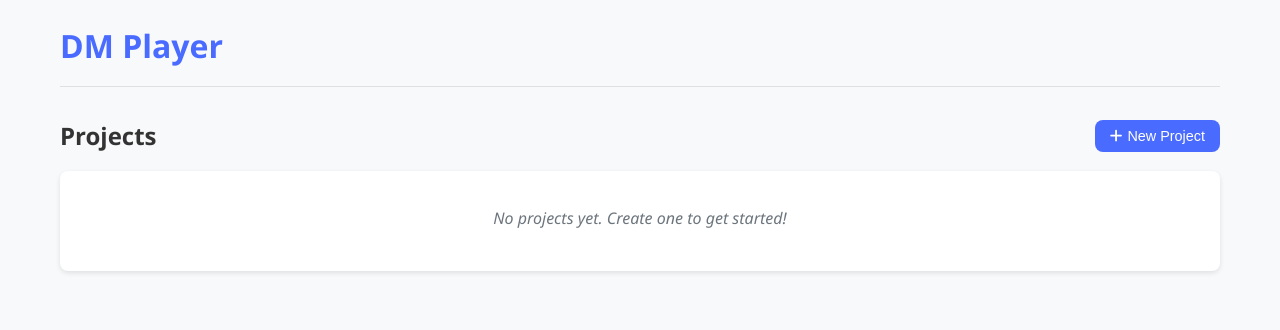
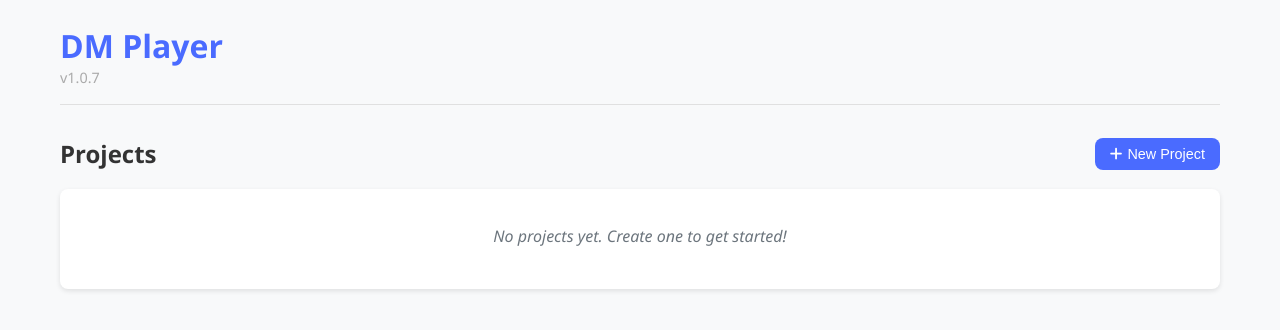
Before and after one commit to 0ut5ider/DM-Player, a website: page public/index.html in a window 1280 px wide. Drawn offline with Linux system fonts and the light colour scheme; no server answers.

Commit message:
display version number

```diff
--- a/public/app.js
+++ b/public/app.js
@@ -1,4 +1,5 @@
 // Global state
+const appVersion = "1.0.7";
 let currentProject = null;
 let cueColors = {};
 let draggingCueId = null;
@@ -45,7 +46,18 @@ document.addEventListener('DOMContentLoaded', () => {
 
   // Set up event listeners
   setupEventListeners();
+
+  // Display app version
+  displayAppVersion();
 });
+
+// Display App Version
+function displayAppVersion() {
+  const versionElement = document.getElementById('app-version');
+  if (versionElement) {
+    versionElement.textContent = `v${appVersion}`;
+  }
+}
 
 // Setup all event listeners
 function setupEventListeners() {
--- a/public/index.html
+++ b/public/index.html
@@ -11,7 +11,10 @@
     <div class="app-container">
         <!-- Header -->
         <header>
-            <h1>DM Player</h1>
+            <div class="title-container">
+                <h1>DM Player</h1>
+                <span id="app-version" class="app-version-text"></span>
+            </div>
             <div id="navigation">
                 <button id="back-button" class="hidden"><i class="fas fa-arrow-left"></i> Back to Projects</button>
             </div>
--- a/public/style.css
+++ b/public/style.css
@@ -40,15 +40,27 @@ body {
 header {
   display: flex;
   justify-content: space-between;
-  align-items: center;
+  align-items: center; /* Changed to center for better alignment with title-container */
   margin-bottom: 30px;
   padding-bottom: 15px;
   border-bottom: 1px solid var(--border-color);
 }
 
+.title-container {
+  display: flex;
+  flex-direction: column;
+}
+
 header h1 {
   color: var(--primary-color);
   font-size: 2rem;
+  margin-bottom: 0; /* Remove default margin if any */
+}
+
+.app-version-text {
+  font-size: 0.9rem; /* Adjust as needed */
+  color: #aaaaaa; /* Light grey */
+  margin-top: -5px; /* Adjust for closer spacing under title */
 }
 
 #navigation {
```
Also changed, not shown: plan.md (+3 -0 lines), changelog.md.
